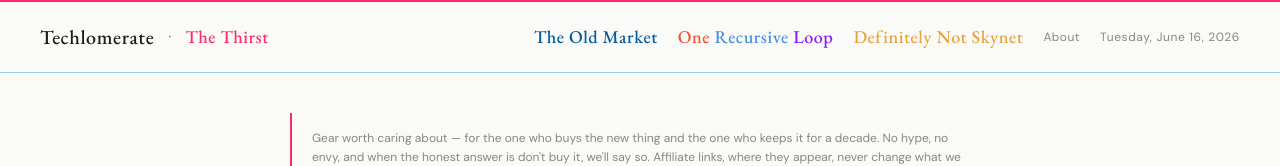
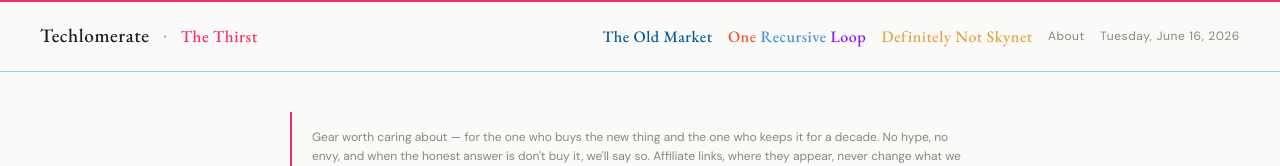
Before and after one commit to Pluribus-creator/techlomerate, a Next.js app: page /the-thirst in a window 1280 px wide. Shown: the top 166 px of the page. Built offline with nearby package versions, Linux system fonts and the light colour scheme; no server answers; the database is empty.

Commit message:
Nav: keep on one line (nowrap + steeper shrink + scroll fallback)

```diff
--- a/src/components/SiteNav.tsx
+++ b/src/components/SiteNav.tsx
@@ -33,7 +33,7 @@ const rainbowText: CSSProperties = {
 // shared link style — clamp() shrinks it, nowrap keeps each name in one piece
 const link: CSSProperties = {
   fontFamily: 'var(--font-serif)',
-  fontSize: 'clamp(13px, 1.6vw, 18px)',
+  fontSize: 'clamp(11px, 1.25vw, 18px)',
   fontWeight: 500,
   letterSpacing: '0.03em',
   textDecoration: 'none',
@@ -62,7 +62,7 @@ function DeskLink({ desk }: { desk: Desk }) {
 function CurrentWordmark({ current }: { current: Current }) {
   const base: CSSProperties = {
     fontFamily: 'var(--font-serif)',
-    fontSize: 'clamp(14px, 1.7vw, 18px)',
+    fontSize: 'clamp(12px, 1.3vw, 18px)',
     fontWeight: 500,
     letterSpacing: '0.03em',
     whiteSpace: 'nowrap',
@@ -89,18 +89,18 @@ export default function SiteNav({ current }: { current: Current }) {
         display: 'flex', alignItems: 'center', justifyContent: 'space-between',
         padding: '18px 40px', borderBottom: '0.5px solid var(--border-teal)',
         position: 'sticky', top: 0, zIndex: 99, background: 'var(--bg)',
-        flexWrap: 'wrap', gap: '12px',
+        flexWrap: 'nowrap', overflowX: 'auto', gap: '16px',
       }}>
         <div style={{ display: 'flex', alignItems: 'center', gap: '14px' }}>
           {current === 'home' ? (
-            <span style={{ fontFamily: 'var(--font-serif)', fontSize: 'clamp(16px, 1.9vw, 20px)', fontWeight: 500, letterSpacing: '0.03em', whiteSpace: 'nowrap' }}>Techlomerate</span>
+            <span style={{ fontFamily: 'var(--font-serif)', fontSize: 'clamp(14px, 1.5vw, 20px)', fontWeight: 500, letterSpacing: '0.03em', whiteSpace: 'nowrap' }}>Techlomerate</span>
           ) : (
-            <a href="/" style={{ fontFamily: 'var(--font-serif)', fontSize: 'clamp(16px, 1.9vw, 20px)', fontWeight: 500, letterSpacing: '0.03em', color: 'var(--fg)', textDecoration: 'none', whiteSpace: 'nowrap' }}>Techlomerate</a>
+            <a href="/" style={{ fontFamily: 'var(--font-serif)', fontSize: 'clamp(14px, 1.5vw, 20px)', fontWeight: 500, letterSpacing: '0.03em', color: 'var(--fg)', textDecoration: 'none', whiteSpace: 'nowrap' }}>Techlomerate</a>
           )}
           {showSeparator && <span style={{ color: 'var(--text-tertiary)', fontSize: '16px' }}>·</span>}
           <CurrentWordmark current={current} />
         </div>
-        <div style={{ display: 'flex', gap: 'clamp(10px, 1.6vw, 20px)', alignItems: 'center', flexWrap: 'wrap' }}>
+        <div style={{ display: 'flex', gap: 'clamp(8px, 1.2vw, 18px)', alignItems: 'center', flexWrap: 'nowrap' }}>
           {others.map((d) => <DeskLink key={d} desk={d} />)}
           <a href="/about" style={{ fontSize: '12px', color: 'var(--text-tertiary)', textDecoration: 'none', letterSpacing: '0.04em', whiteSpace: 'nowrap' }}>About</a>
           <span style={{ fontSize: '12px', color: 'var(--text-tertiary)', letterSpacing: '0.05em', whiteSpace: 'nowrap' }}>{today}</span>
```
